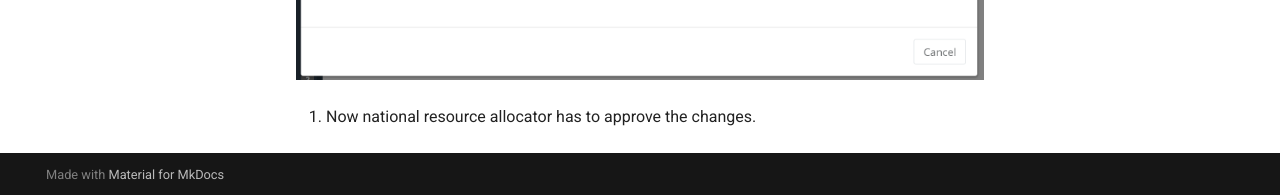
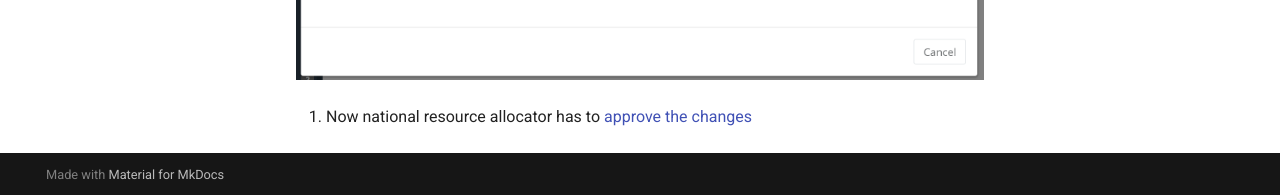
Before and after one commit to neicnordic/puhuri-web, an MkDocs documentation site: the page built from docs/puhuri_portal/User_Guide/project_modification.md, in a window 1280 px wide and 900 px high, scrolled down 3766 px. Shown: the part 702-897 px from the top of the window. Built offline with MkDocs 1.6.1 and Material for MkDocs 9.7.7, drawn with Linux system fonts in a browser that asks for light colours; part of the change alters nothing that is shown.

Commit message:
add link

```diff
--- a/docs/puhuri_portal/User_Guide/project_modification.md
+++ b/docs/puhuri_portal/User_Guide/project_modification.md
@@ -42,4 +42,4 @@ Only project PI or national allocator representative can send project and alloca
 
  ![Project details update](../../assets/project_data_update.PNG)
 
-6. Now national resource allocator has to approve the changes.
+6. Now national resource allocator has to [approve the changes](project_approval.md)
```
